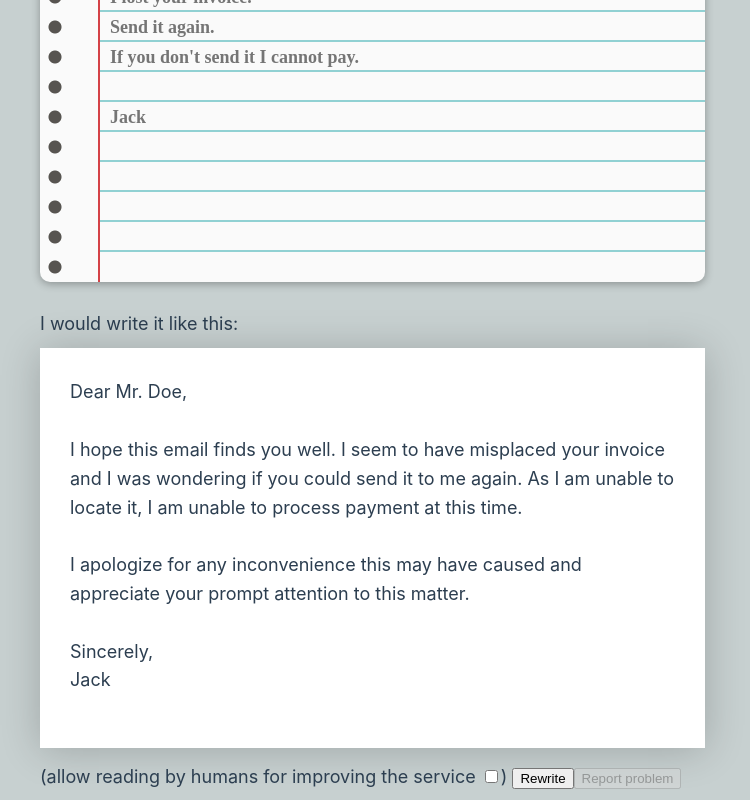
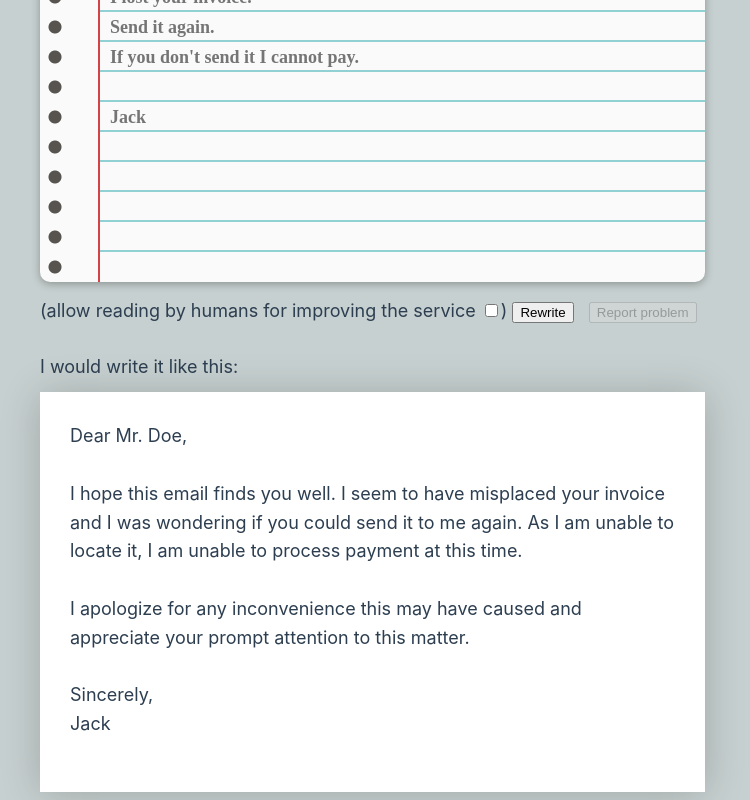
Before and after one commit to ivan-shaporov/ArtificialEditorWebSite, a Vue app: page / in a window 1280 px wide. Shown: the part 226-1026 px from the top of the page, without its empty margins (0-750 px from the left). Built offline with nearby package versions, Linux system fonts and the light colour scheme.

Commit message:
move controls up

```diff
--- a/src/App.vue
+++ b/src/App.vue
@@ -95,15 +95,14 @@ async function reportProblem() {
       </div>
     </div>
 
-    <div style="padding-top: 1em">I would write it like this:</div>
-
-    <div id="rewritten" class="paper-shadow">{{ rewritten.text }}</div>
-
     <div>
       (allow reading by humans for improving the service <input id="allowLog" type="checkbox" v-model="allowLog" />)
-      <input type="button" value="Rewrite" id="btnRewrite" @click="rewrite" :disabled="!rewriteEnabled" />
+      <input type="button" value="Rewrite" id="btnRewrite" @click="rewrite" :disabled="!rewriteEnabled" /> &nbsp;
       <input type="button" value="Report problem" id="btnReportProblem" @click="reportProblem" :disabled="!reportEnabled" />
     </div>
+
+    <div style="padding-top: 1em">I would write it like this:</div>
+    <div id="rewritten" class="paper-shadow">{{ rewritten.text }}</div>
   </main>
 </template>
 
```
